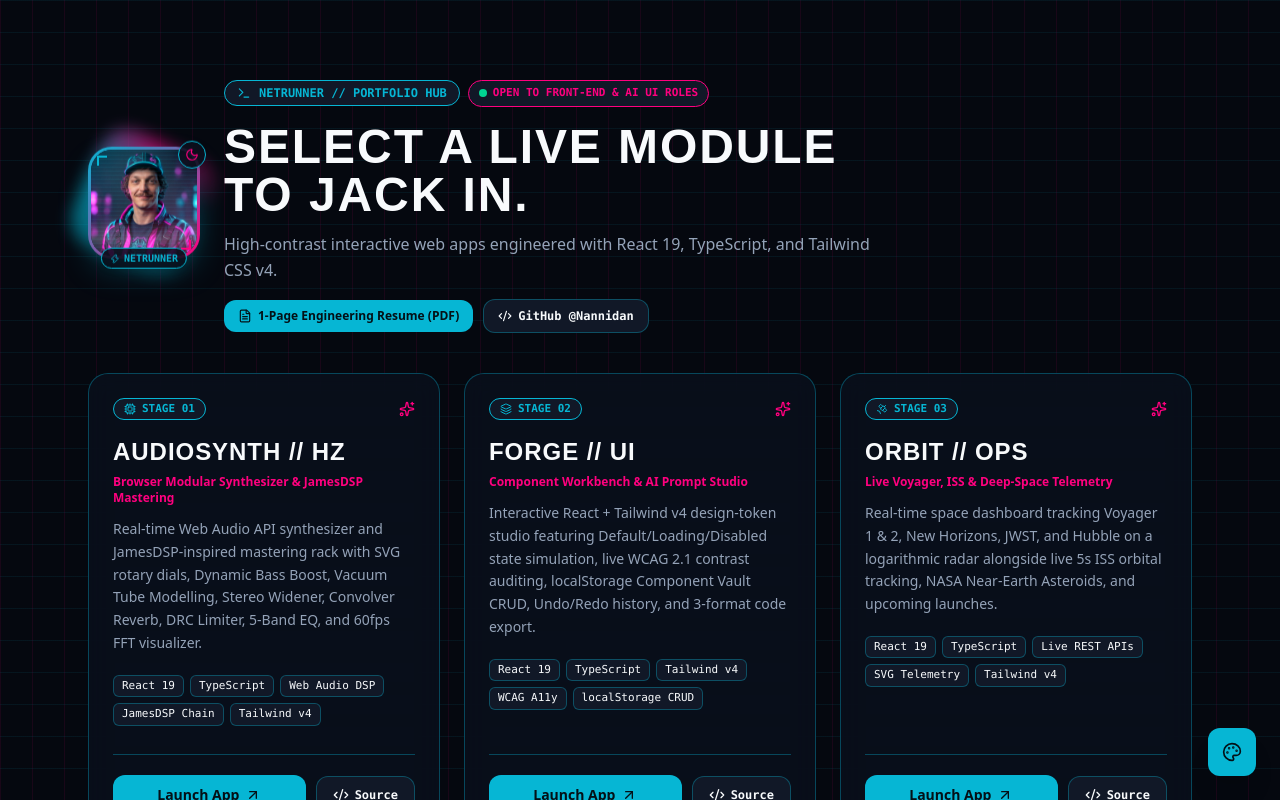
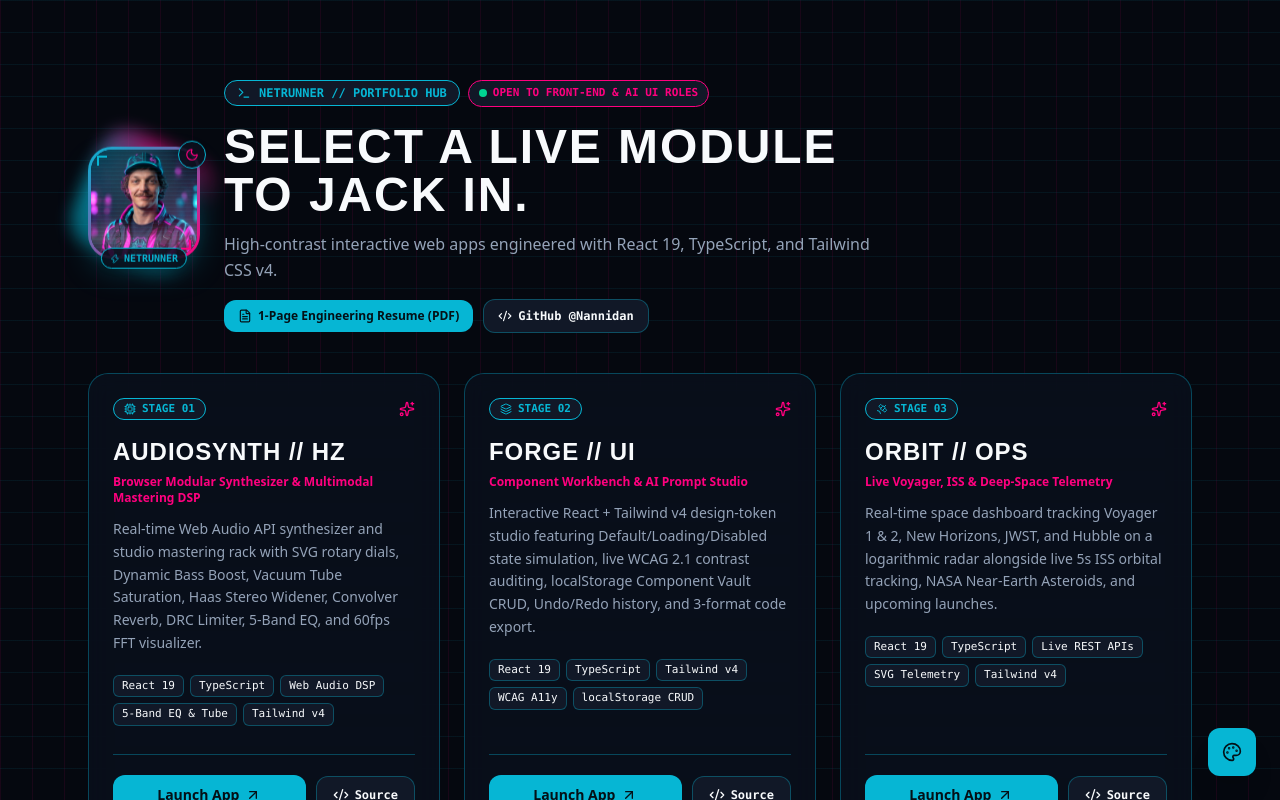
Before and after one commit to Nannidan/portfolio-hub, a React (Vite) app: page / in a window 1280 px wide. Shown: the top 800 px of the page. Built offline with nearby package versions, Linux system fonts and the light colour scheme.

Commit message:
refactor: use pure studio mastering DSP terminology for Stage 01

```diff
--- a/public/resume.html
+++ b/public/resume.html
@@ -192,7 +192,7 @@
 
       <div class="project">
         <div class="project-head">
-          <span class="project-title">AUDIOSYNTH // HZ — Web Audio Synthesizer &amp; JamesDSP Mastering Console</span>
+          <span class="project-title">AUDIOSYNTH // HZ — Web Audio Synthesizer &amp; Multimodal DSP Mastering Console</span>
           <span class="project-links">
             <a href="https://neonsynth-playground.vercel.app/">Live App</a> •
             <a href="https://github.com/Nannidan/neonsynth-playground">GitHub</a>
--- a/src/data/projects.ts
+++ b/src/data/projects.ts
@@ -5,12 +5,12 @@ export const PROJECTS: Project[] = [
     id: 'neonsynth',
     code: 'STAGE 01',
     title: 'AUDIOSYNTH // HZ',
-    tagline: 'Browser Modular Synthesizer & JamesDSP Mastering',
+    tagline: 'Browser Modular Synthesizer & Multimodal Mastering DSP',
     description:
-      'Real-time Web Audio API synthesizer and JamesDSP-inspired mastering rack with SVG rotary dials, Dynamic Bass Boost, Vacuum Tube Modelling, Stereo Widener, Convolver Reverb, DRC Limiter, 5-Band EQ, and 60fps FFT visualizer.',
+      'Real-time Web Audio API synthesizer and studio mastering rack with SVG rotary dials, Dynamic Bass Boost, Vacuum Tube Saturation, Haas Stereo Widener, Convolver Reverb, DRC Limiter, 5-Band EQ, and 60fps FFT visualizer.',
     liveUrl: 'https://neonsynth-playground.vercel.app/',
     repoUrl: 'https://github.com/Nannidan/neonsynth-playground',
-    tags: ['React 19', 'TypeScript', 'Web Audio DSP', 'JamesDSP Chain', 'Tailwind v4'],
+    tags: ['React 19', 'TypeScript', 'Web Audio DSP', '5-Band EQ & Tube', 'Tailwind v4'],
     icon: 'synth',
   },
   {
```
Also changed, not shown: 1 other file (tests, documents, lock files or other folders).
